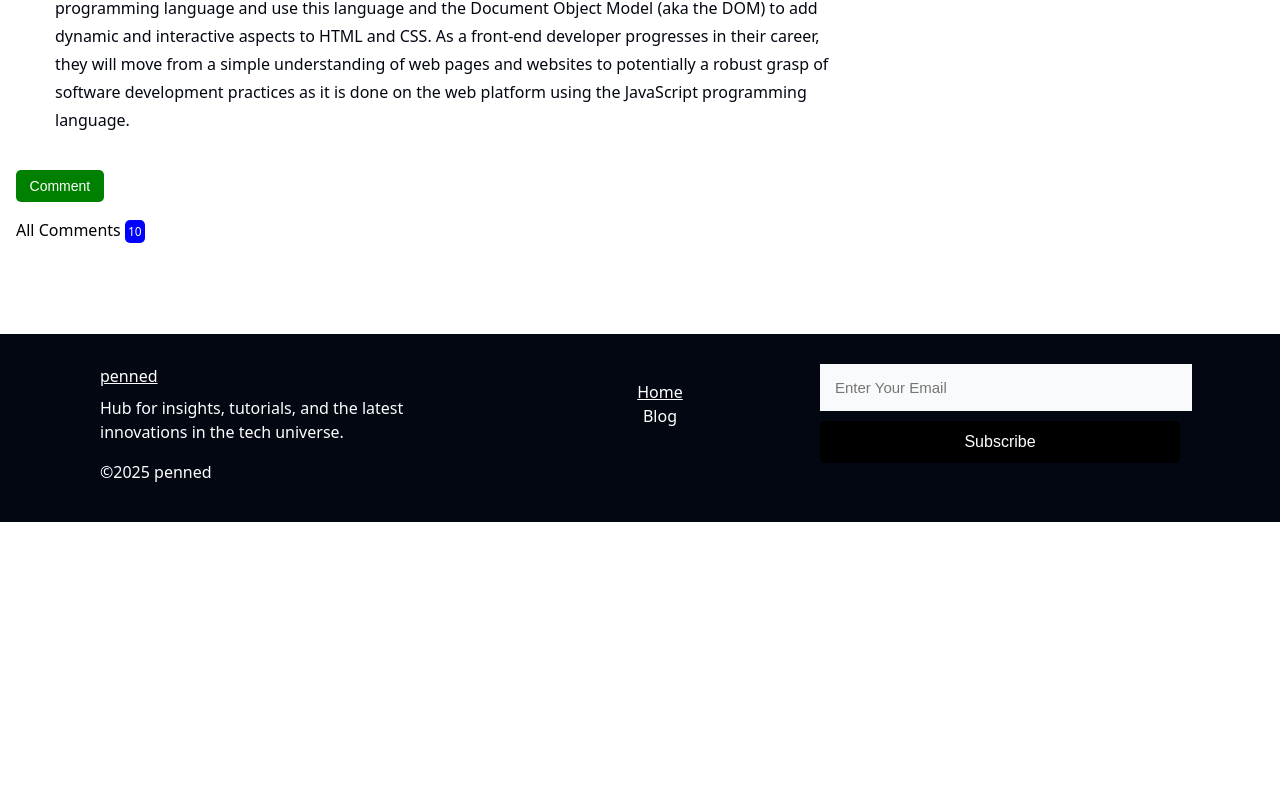
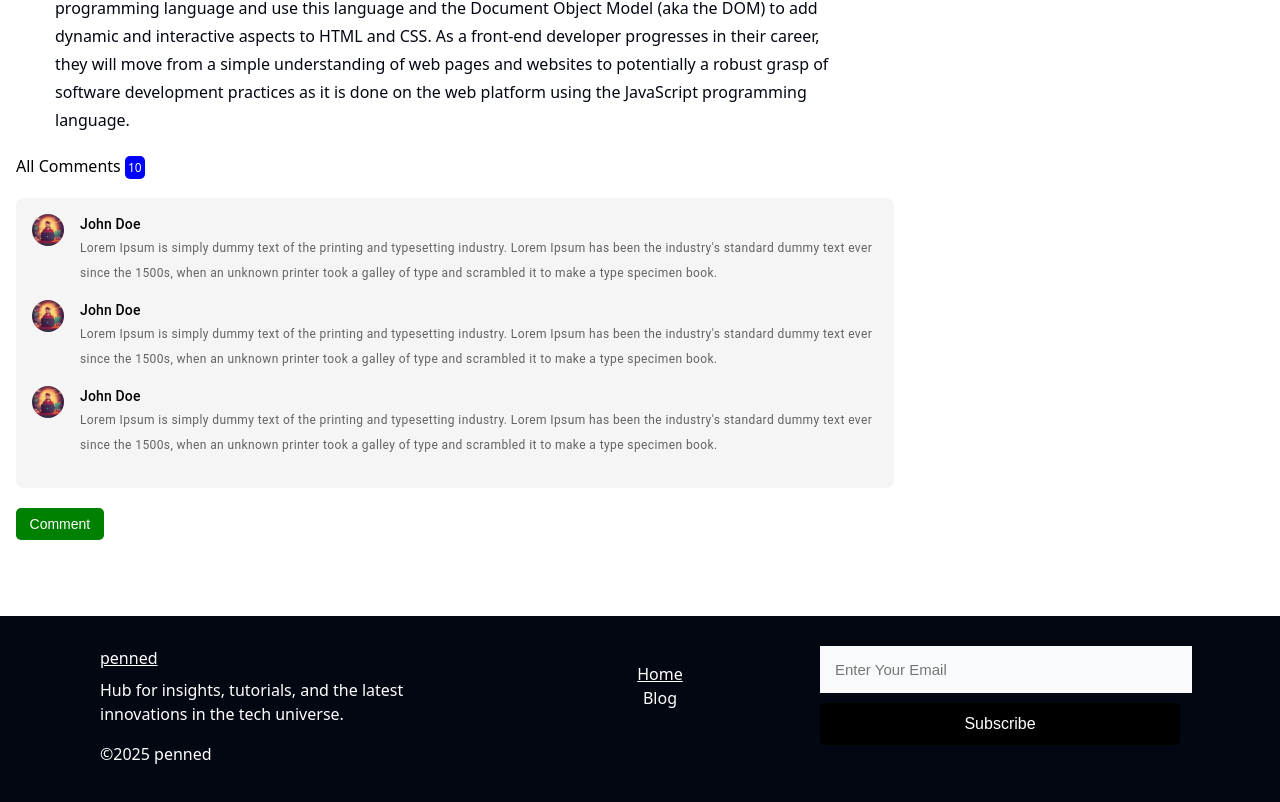
Before and after one commit to samuelkaranja/penned-v2, a React (Vite) app: page /details/1 in a window 1280 px wide. Shown: the part 1048-1850 px from the top of the page. Before the commit the page ends 1570 px from the top, so only its background shows below. Built offline with nearby package versions, Linux system fonts and the light colour scheme; sample sign-in values are in the browser's storage.

Commit message:
Installed Material UI and used it to create a section for displaying user comments in the Comments component

```diff
--- a/package.json
+++ b/package.json
@@ -10,6 +10,9 @@
     "preview": "vite preview"
   },
   "dependencies": {
+    "@emotion/react": "^11.14.0",
+    "@emotion/styled": "^11.14.1",
+    "@mui/material": "^7.2.0",
     "@reduxjs/toolkit": "^2.8.2",
     "axios": "^1.10.0",
     "react": "^19.1.0",
--- a/src/components/Comments/Comments.tsx
+++ b/src/components/Comments/Comments.tsx
@@ -1,5 +1,7 @@
 import React from "react";
 import "./comments.css";
+import Image from "../../assets/code.jpg";
+import { Box, Avatar, Typography, Stack } from "@mui/material";
 
 const Comments: React.FC = () => {
   return (
@@ -7,6 +9,59 @@ const Comments: React.FC = () => {
       <h3>
         All Comments <span className="count">10</span>
       </h3>
+      <Box
+        sx={{
+          p: 2,
+          bgcolor: "#f5f5f5",
+          borderRadius: 2,
+
+          mx: "auto",
+        }}
+      >
+        {/* Display Comment */}
+        <Stack direction="row" spacing={2} alignItems="flex-start" mb={2}>
+          <Avatar src={Image} sx={{ width: 32, height: 32 }} alt="John Doe" />
+          <Box>
+            <Typography variant="body2" fontWeight={500}>
+              John Doe
+            </Typography>
+            <Typography variant="caption" color="text.secondary">
+              Lorem Ipsum is simply dummy text of the printing and typesetting
+              industry. Lorem Ipsum has been the industry's standard dummy text
+              ever since the 1500s, when an unknown printer took a galley of
+              type and scrambled it to make a type specimen book.
+            </Typography>
+          </Box>
+        </Stack>
+        <Stack direction="row" spacing={2} alignItems="flex-start" mb={2}>
+          <Avatar src={Image} sx={{ width: 32, height: 32 }} alt="John Doe" />
+          <Box>
+            <Typography variant="body2" fontWeight={500}>
+              John Doe
+            </Typography>
+            <Typography variant="caption" color="text.secondary">
+              Lorem Ipsum is simply dummy text of the printing and typesetting
+              industry. Lorem Ipsum has been the industry's standard dummy text
+              ever since the 1500s, when an unknown printer took a galley of
+              type and scrambled it to make a type specimen book.
+            </Typography>
+          </Box>
+        </Stack>
+        <Stack direction="row" spacing={2} alignItems="flex-start" mb={2}>
+          <Avatar src={Image} sx={{ width: 32, height: 32 }} alt="John Doe" />
+          <Box>
+            <Typography variant="body2" fontWeight={500}>
+              John Doe
+            </Typography>
+            <Typography variant="caption" color="text.secondary">
+              Lorem Ipsum is simply dummy text of the printing and typesetting
+              industry. Lorem Ipsum has been the industry's standard dummy text
+              ever since the 1500s, when an unknown printer took a galley of
+              type and scrambled it to make a type specimen book.
+            </Typography>
+          </Box>
+        </Stack>
+      </Box>
     </div>
   );
 };
--- a/src/components/Comments/comments.css
+++ b/src/components/Comments/comments.css
@@ -1,11 +1,12 @@
 .comments {
-  margin-top: 15px;
+  margin-top: 20px;
 }
 
 .comments h3 {
   color: #000;
   font-size: 16px;
   font-weight: 400;
+  margin-bottom: 20px;
 }
 
 .comments .count {
--- a/src/components/CommentsForm/CommentsForm.tsx
+++ b/src/components/CommentsForm/CommentsForm.tsx
@@ -12,7 +12,7 @@ const CommentsForm: React.FC = () => {
           cols={20}
           placeholder="Post a Comment....."
         ></textarea>
-        <button type="submit">Submit</button>
+        <button type="submit">Post Comment</button>
       </form>
     </div>
   );
--- a/src/components/Details/Details.tsx
+++ b/src/components/Details/Details.tsx
@@ -58,6 +58,7 @@ const Details: React.FC = () => {
         </div>
       </div>
       <div className="feedback">
+        <Comments />
         <button
           className="comment-btn"
           onClick={() => setBtnToggle(!btnToggle)}
@@ -65,7 +66,6 @@ const Details: React.FC = () => {
           {btnToggle ? "Close" : "Comment"}
         </button>
         {btnToggle && <CommentsForm />}
-        <Comments />
       </div>
     </div>
   );
```
Also changed, not shown: 1 other file (tests, documents, lock files or other folders).
